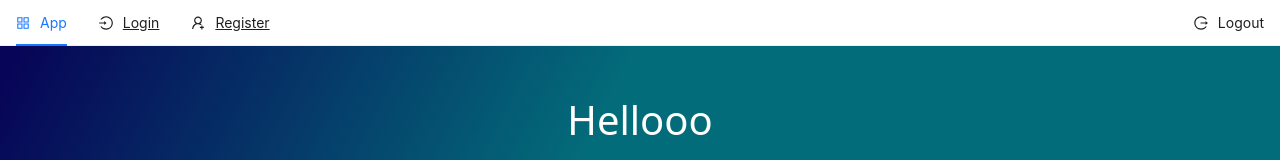
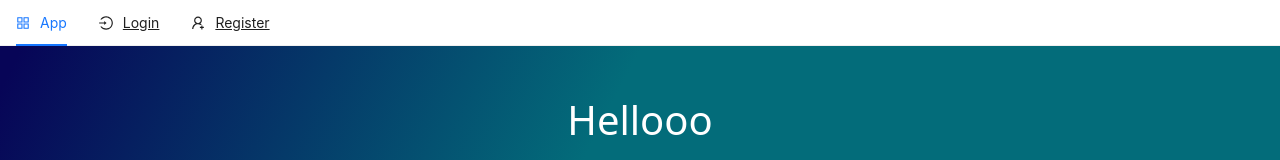
Before and after one commit to ReshmaShrema/e-learning-market-, a Next.js app in the folder Client/: page / in a window 1280 px wide. Shown: the top 160 px of the page. Built offline with nearby package versions, Linux system fonts and the light colour scheme.

Commit message:
conditional nav link and submenu

```diff
--- a/Client/Components/TopNav.js
+++ b/Client/Components/TopNav.js
@@ -5,6 +5,7 @@
     LoginOutlined,
     UserAddOutlined,
     LogoutOutlined,
+    CoffeeOutlined,
 } from '@ant-design/icons';
 import { useContext, useEffect, useState } from 'react';
 import { Context } from '../context';
@@ -13,12 +14,13 @@
 import { toast } from 'react-toastify';
 
 
-const { Item } = Menu;
+const { Item,SubMenu } = Menu;
 const TopNav = () => {
 
     const [current, setCurrent] = useState();
     const { state, dispatch } = useContext(Context);
      const router = useRouter();
+     const {user} = state;
     useEffect(() => {
         //window.location.pathname give the url
         //ensure it in browser
@@ -47,6 +49,8 @@
                     <a>App</a>
                 </Link>
             </Item>
+            {user === null && (
+                <>
                     <Item
                         onClick={(e) => setCurrent(e.key)}
                         key="/login"
@@ -65,13 +69,23 @@
                             <a>Register</a>
                         </Link>
                     </Item>
-            <Item
-                onClick={logout}
-                icon={<LogoutOutlined />}
-                className="ms-auto"
-            >
+                </>
+            )}
+            {user !== null && (
+                // <SubMenu key='001'
+                //     icon={CoffeeOutlined}
+                //     title={user && user.name}
+                //     className="ms-auto"
+                // >
+                <SubMenu icon={<CoffeeOutlined/>} title={user&&user.name} className='ms-auto'>
+
+                    <Item onClick={logout}>
                         <a>Logout</a>
                     </Item>
+                </SubMenu>
+
+                // </SubMenu>
+            )}
         </Menu>
     );
 };
```
Lines whose indentation alone changed are shown as unchanged.
